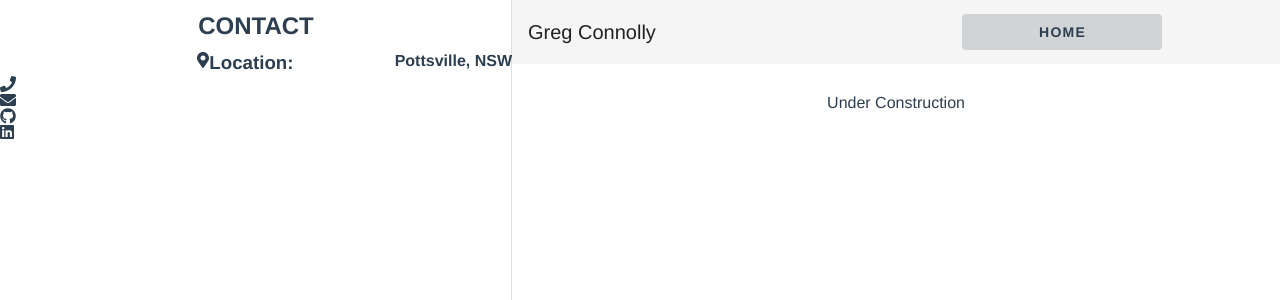
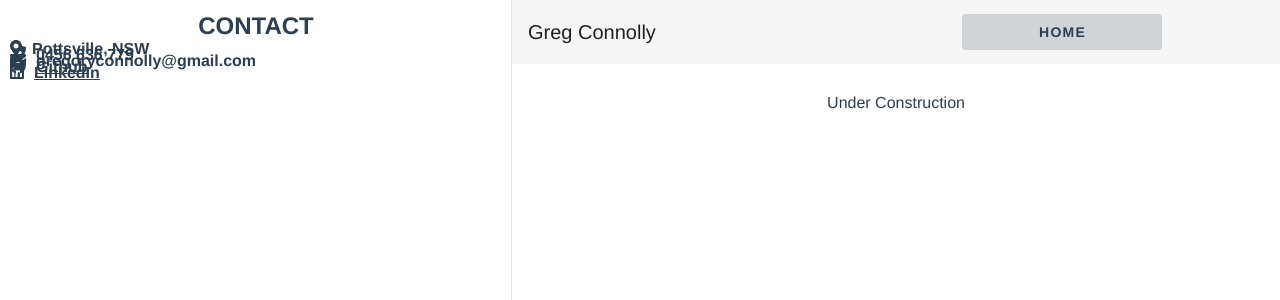
Before and after one commit to gregless22/personal-site, a Vue app: page / in a window 1280 px wide. Shown: the top 300 px of the page. Built offline with nearby package versions, Linux system fonts and the light colour scheme.

Commit message:
added contact details

```diff
--- /dev/null
+++ b/src/components/AboutList.vue
@@ -0,0 +1,27 @@
+<template>
+  <v-row>
+    <span class="icon">
+      <font-awesome-icon :icon="icon" />
+    </span>
+    <a :href="link">
+      <h4>{{ text }}</h4>
+    </a>
+  </v-row>
+</template>
+
+<script>
+export default {
+  props: {
+    icon: Array,
+    heading: String,
+    text: String,
+    link: String
+  }
+};
+</script>
+
+<style scoped>
+.icon {
+  margin: 0px 10px;
+}
+</style>
--- a/src/components/ContactDrawer.vue
+++ b/src/components/ContactDrawer.vue
@@ -9,42 +9,31 @@
     :src="bg"
     app
   >
+    <!-- TODO move down to the center -->
+
     <v-container>
-      <v-row align-content="center" justify="center">
+      <v-row>
         <v-col>
           <h1>CONTACT</h1>
         </v-col>
       </v-row>
-      <v-row>
-        <v-col></v-col>
-        <v-col>
-          <v-row>
-            <font-awesome-icon :icon="['fas', 'map-marker-alt']" />
-            <!--  TODO space required here -->
-            <h3>Location:</h3>
-          </v-row>
-        </v-col>
-
-        <h4>Pottsville, NSW</h4>
-      </v-row>
-      <v-row>
-        <font-awesome-icon :icon="['fas', 'phone']" />
-      </v-row>
-      <v-row>
-        <font-awesome-icon :icon="['fas', 'envelope']" />
-      </v-row>
-      <v-row>
-        <font-awesome-icon :icon="['fab', 'github']" />
-      </v-row>
-      <v-row>
-        <font-awesome-icon :icon="['fab', 'linkedin']" />
-      </v-row>
+      <span v-for="(list, index) in lists" :key="index">
+        <AboutList
+          :icon="list.icon"
+          :text="list.text"
+          :link="list.link"
+        ></AboutList>
+      </span>
     </v-container>
   </v-navigation-drawer>
 </template>
 
 <script>
+import AboutList from "@/components/AboutList";
 export default {
+  components: {
+    AboutList
+  },
   // TODO clean up all the excess data
   data() {
     return {
@@ -53,7 +42,31 @@ export default {
       permanent: true,
       miniVariant: false,
       expandOnHover: false,
-      background: true
+      background: true,
+      lists: [
+        {
+          icon: ["fas", "map-marker-alt"],
+          text: "Pottsville, NSW"
+        },
+        {
+          icon: ["fas", "phone"],
+          text: "0456 636 779"
+        },
+        {
+          icon: ["fas", "envelope"],
+          text: "gregoryconnolly@gmail.com"
+        },
+        {
+          icon: ["fab", "github"],
+          text: "Github",
+          link: "https://github.com/gregless22"
+        },
+        {
+          icon: ["fab", "linkedin"],
+          text: " LinkedIn",
+          link: "www.linkedin.com/in/greg-connolly-0413441b"
+        }
+      ]
     };
   },
   computed: {
```
Also changed, not shown: package.json (+3 -4 lines).
